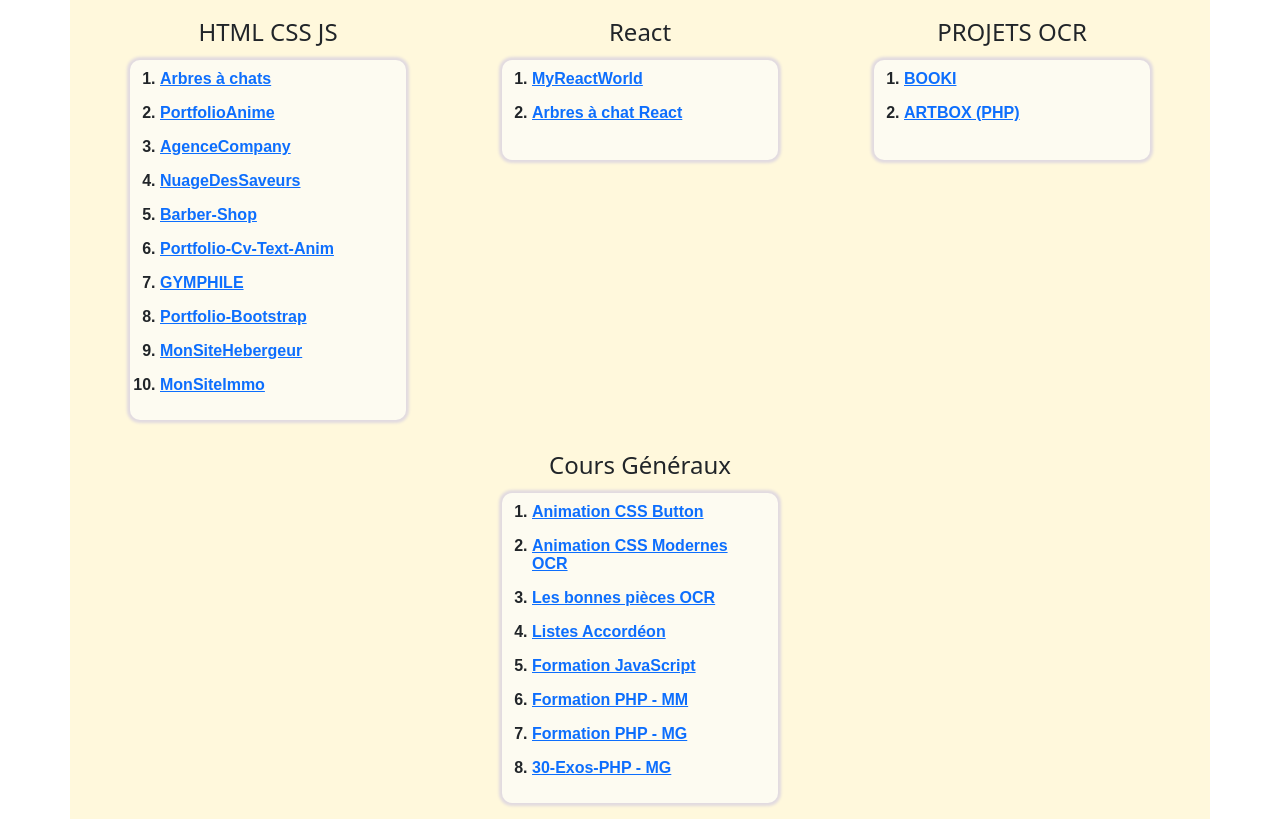
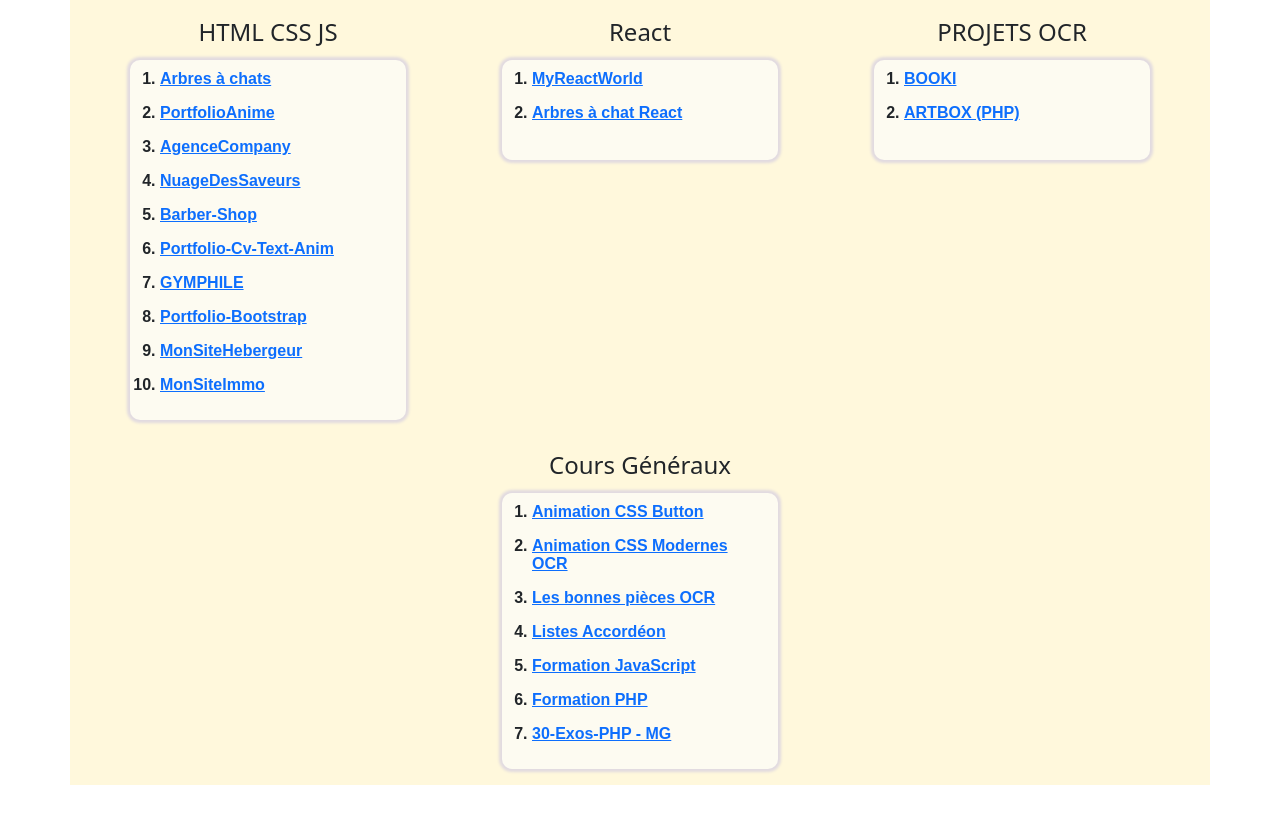
Before and after one commit to prestationweb42/Dev-Tools-WebSite, a plain HTML site: page formation.html in a window 1280 px wide. Shown: the part 2596-3415 px from the top of the page. After the commit the page ends 3381 px from the top, so only its background shows below. Drawn offline with nearby package versions, Linux system fonts and the light colour scheme.

Commit message:
add link Maitriser-PHP)

```diff
--- a/formation.html
+++ b/formation.html
@@ -781,16 +781,9 @@
                         </li>
                         <li>
                             <a
-                                href="https://prestationweb42.github.io/Udemy-PHP/"
+                                href="https://prestationweb42.github.io/Maitriser-PHP/"
                                 target="_blank"
-                                >Formation PHP - MM</a
-                            >
-                        </li>
-                        <li>
-                            <a
-                                href="https://prestationweb42.github.io/UDEMY-PHP-MG/"
-                                target="_blank"
-                                >Formation PHP - MG</a
+                                >Formation PHP</a
                             >
                         </li>
                         <li>
```
